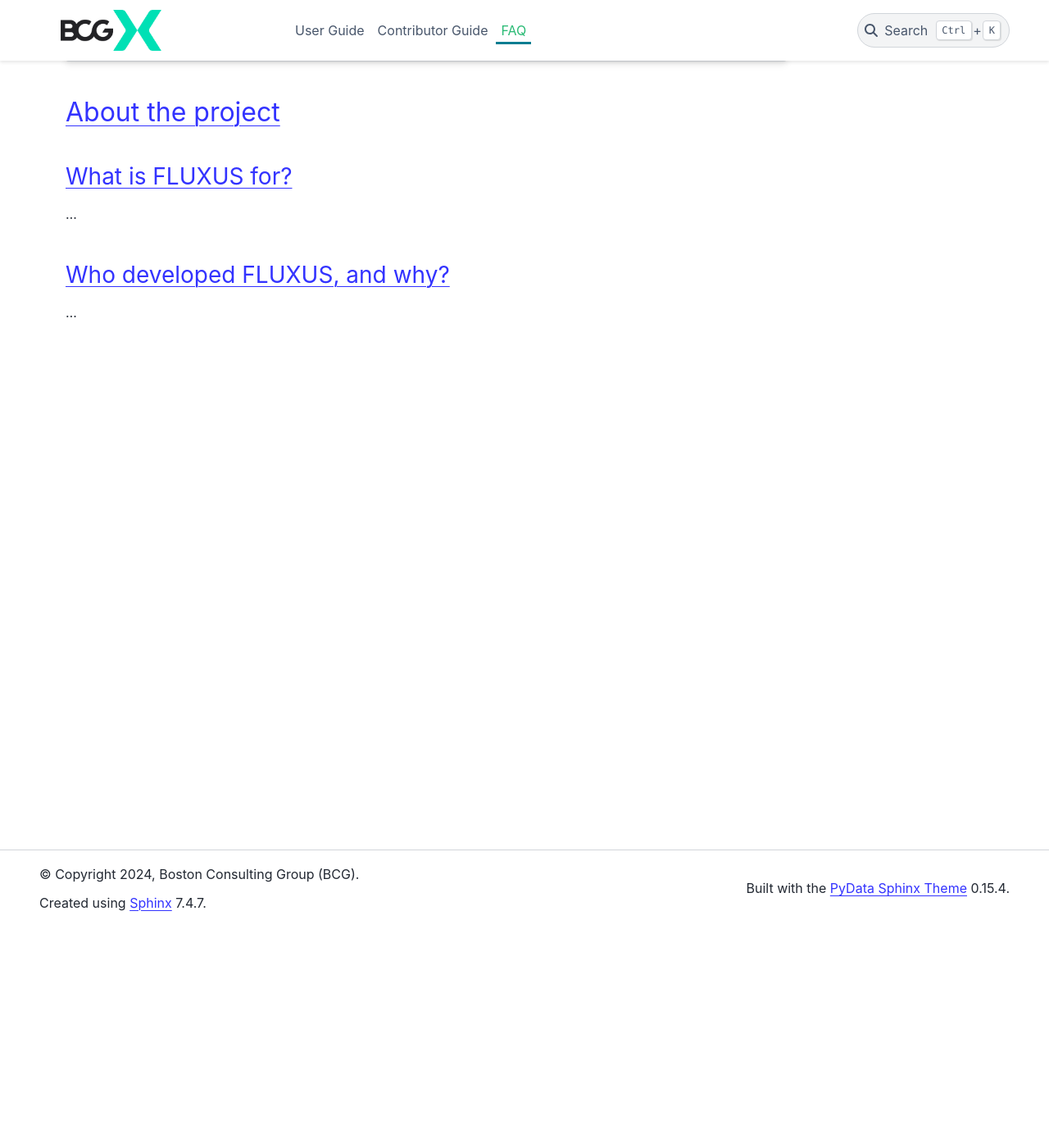
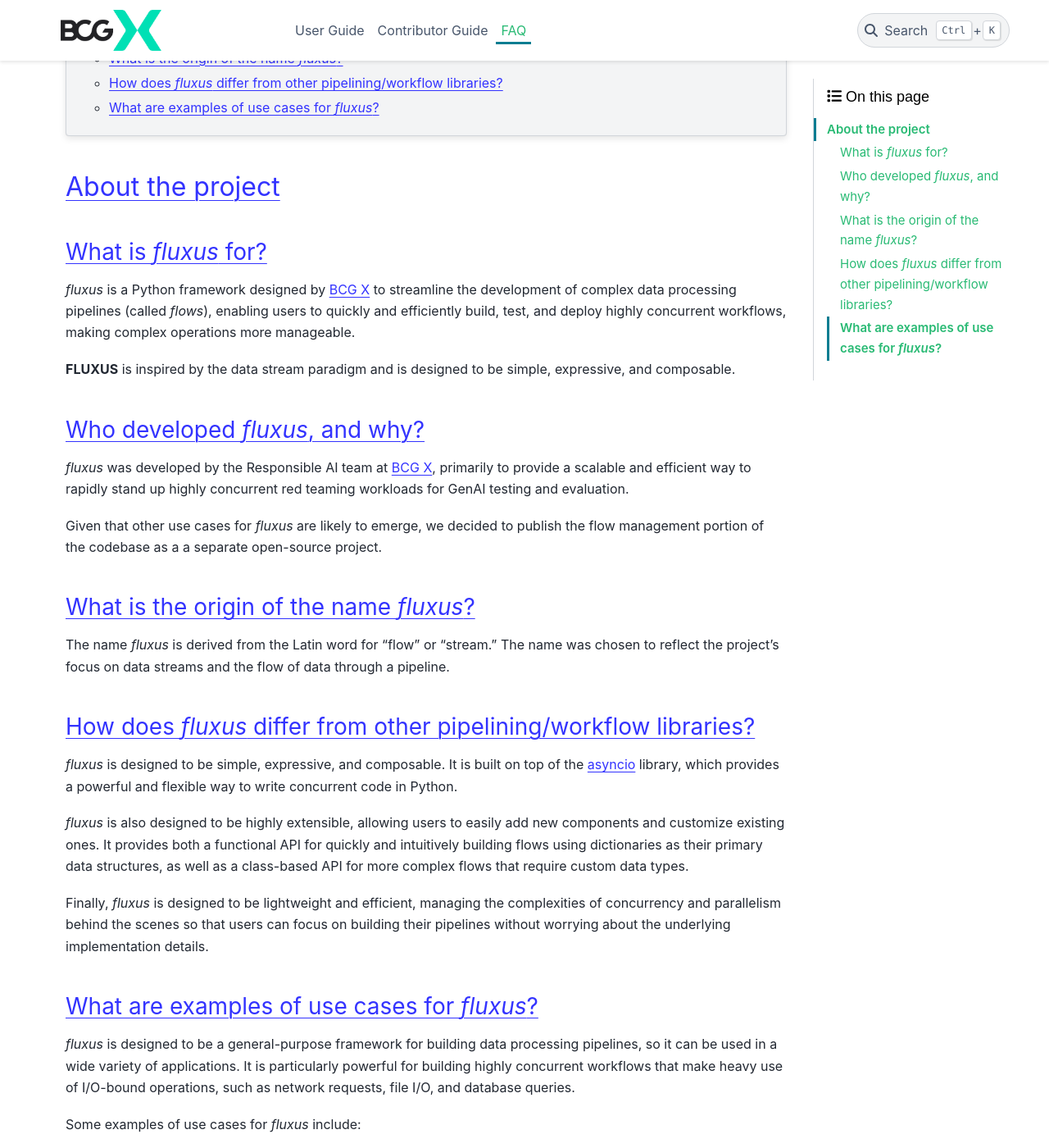
Before and after one commit to BCG-X-Official/fluxus, a Sphinx documentation site: the page built from sphinx/source/faq.rst, in a window 1280 px wide and 1400 px high, scrolled down 270 px. Shown: the whole window at 82% size. Built offline with Sphinx 7.4.7 and the PyData theme 0.15.4, drawn with Linux system fonts in a browser that asks for light colours; pages that are not in the unit, such as notebooks, are missing from menus; some of the changed text lies outside the part shown.

Commit message:
DOC: update the FAQ

```diff
--- a/sphinx/source/faq.rst
+++ b/sphinx/source/faq.rst
@@ -10,12 +10,65 @@
 About the project
 -----------------
 
-What is FLUXUS for?
-~~~~~~~~~~~~~~~~~~~
+What is *fluxus* for?
+~~~~~~~~~~~~~~~~~~~~~
 
-…
+*fluxus* is a Python framework designed by `BCG X <https://www.bcg.com/x>`_ to
+streamline the development of complex data processing pipelines (called *flows*),
+enabling users to quickly and efficiently build, test, and deploy highly concurrent
+workflows, making complex operations more manageable.
 
-Who developed FLUXUS, and why?
+**FLUXUS** is inspired by the data stream paradigm and is designed to be simple,
+expressive, and composable.
+
+Who developed *fluxus*, and why?
 ~~~~~~~~~~~~~~~~~~~~~~~~~~~~~~
 
-…
+*fluxus* was developed by the Responsible AI team at
+`BCG X <https://www.bcg.com/beyond-ventures/bcg-x>`_, primarily to provide a scalable
+and efficient way to rapidly stand up highly concurrent red teaming workloads for
+GenAI testing and evaluation.
+
+Given that other use cases for *fluxus* are likely to emerge, we decided to publish
+the flow management portion of the codebase as a a separate open-source project.
+
+What is the origin of the name *fluxus*?
+~~~~~~~~~~~~~~~~~~~~~~~~~~~~~~~~~~~~~~~~
+
+The name *fluxus* is derived from the Latin word for "flow" or "stream." The name
+was chosen to reflect the project's focus on data streams and the flow of data
+through a pipeline.
+
+How does *fluxus* differ from other pipelining/workflow libraries?
+~~~~~~~~~~~~~~~~~~~~~~~~~~~~~~~~~~~~~~~~~~~~~~~~~~~~~~~~~~~~~~~~~~
+
+*fluxus* is designed to be simple, expressive, and composable. It is built on top
+of the `asyncio <https://docs.python.org/3/library/asyncio.html>`_ library, which
+provides a powerful and flexible way to write concurrent code in Python.
+
+*fluxus* is also designed to be highly extensible, allowing users to easily add
+new components and customize existing ones. It provides both a functional API for
+quickly and intuitively building flows using dictionaries as their primary data
+structures, as well as a class-based API for more complex flows that require
+custom data types.
+
+Finally, *fluxus* is designed to be lightweight and efficient, managing the complexities
+of concurrency and parallelism behind the scenes so that users can focus on building
+their pipelines without worrying about the underlying implementation details.
+
+What are examples of use cases for *fluxus*?
+~~~~~~~~~~~~~~~~~~~~~~~~~~~~~~~~~~~~~~~~~~~~~
+
+*fluxus* is designed to be a general-purpose framework for building data processing
+pipelines, so it can be used in a wide variety of applications.  It is particularly
+powerful for building highly concurrent workflows that make heavy use of I/O-bound
+operations, such as network requests, file I/O, and database queries.
+
+Some examples of use cases for *fluxus* include:
+
+- Real-time data processing
+- ETL (Extract, Transform, Load) pipelines
+- Machine learning workflows
+- Data extraction
+- Data aggregation and analysis
+- Red teaming and security testing
```
